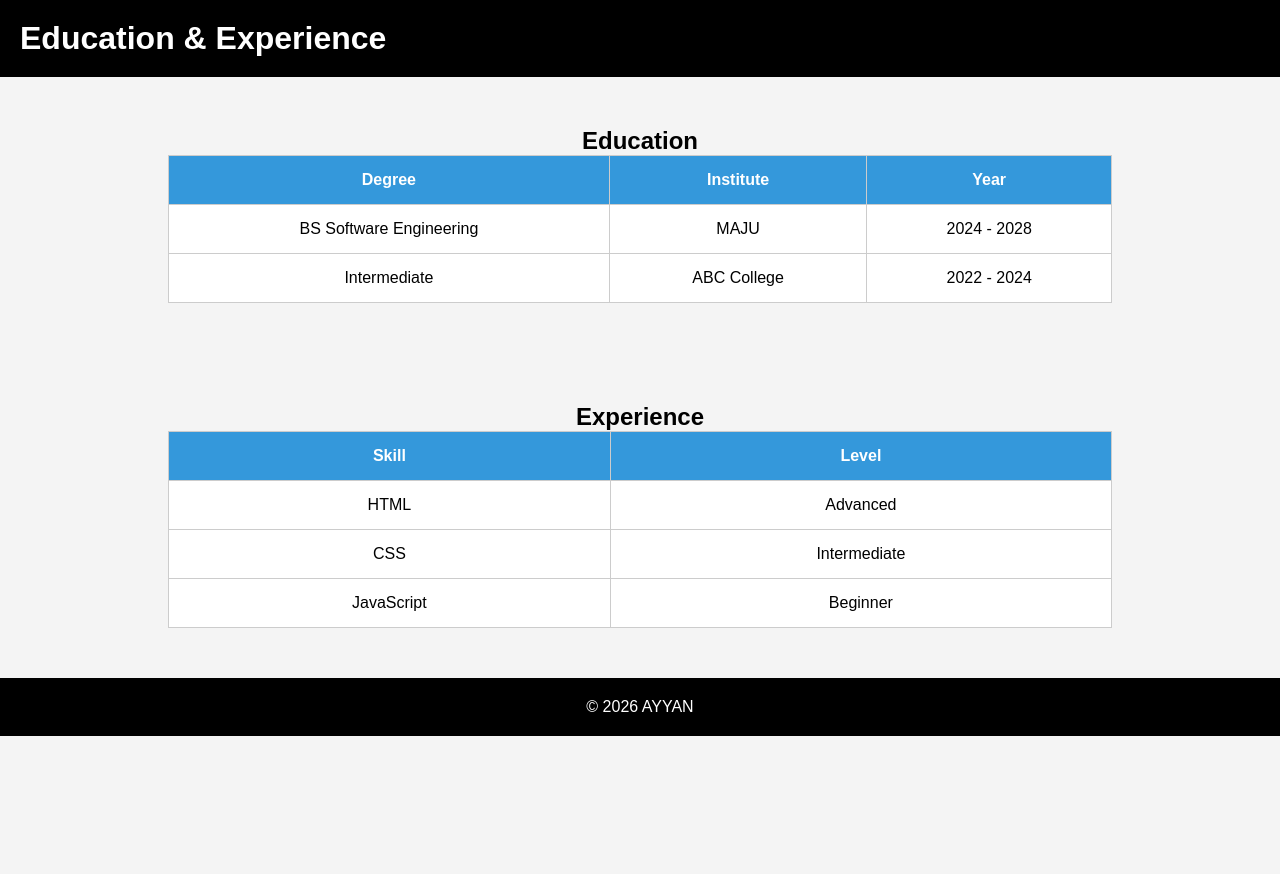
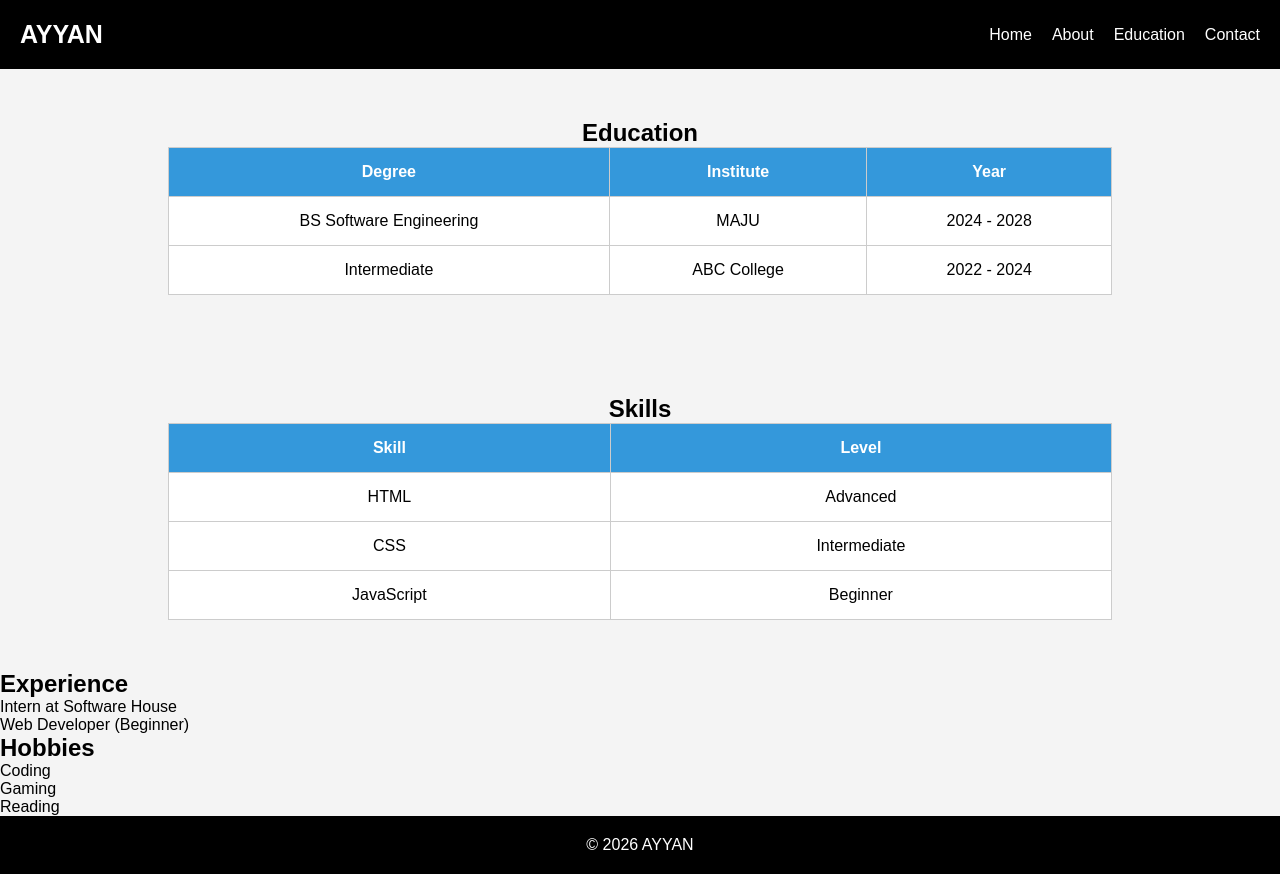
Before and after one commit to Ayyan540/AICT-PORTFOLIO, a plain HTML site: page EDUCATION.HTML in a window 1280 px wide. Before the commit the page ends 800 px from the top, so only its background shows below. Drawn offline with Linux system fonts and the light colour scheme.

Commit message:
Enhance EDUCATION.HTML with new sections and navigation
Added navigation bar, experience section, and hobbies section.

```diff
--- a/EDUCATION.HTML
+++ b/EDUCATION.HTML
@@ -4,76 +4,85 @@
     <meta charset="UTF-8">
     <meta name="viewport" content="width=device-width, initial-scale=1.0">
     <title>Education</title>
-
     <link rel="stylesheet" href="style.css">
 </head>
 <body>
 
+    <!-- Integrated Navigation Bar -->
     <header>
-    <h1>Education & Experience</h1>
+        <div class="logo">AYYAN </div>
+        <nav>
+            <ul>
+                <li><a href="index.html">Home</a></li>
+                <li><a href="About.html">About</a></li>
+                <li><a href="EDUCATION.HTML">Education</a></li>
+                <li><a href="CONTACT.HTML">Contact</a></li>
+            </ul>
+        </nav>
     </header>
 
     <main>
-
-
         <section>
-
             <h2>Education</h2>
-
             <table>
-
                 <tr>
                     <th>Degree</th>
                     <th>Institute</th>
                     <th>Year</th>
                 </tr>
-
                 <tr>
                     <td>BS Software Engineering</td>
                     <td>MAJU</td>
                     <td>2024 - 2028</td>
                 </tr>
-
                 <tr>
                     <td>Intermediate</td>
                     <td>ABC College</td>
                     <td>2022 - 2024</td>
                 </tr>
-
             </table>
-
         </section>
 
         <section>
-
-        <h2>Experience</h2>
-
+            <h2>Skills</h2>
             <table>
-
                 <tr>
                     <th>Skill</th>
                     <th>Level</th>
                 </tr>
-
                 <tr>
                     <td>HTML</td>
                     <td>Advanced</td>
                 </tr>
-
                 <tr>
                     <td>CSS</td>
                     <td>Intermediate</td>
                 </tr>
-
                 <tr>
                     <td>JavaScript</td>
                     <td>Beginner</td>
                 </tr>
-
             </table>
-
         </section>
 
+        <!-- Added Experience Section -->
+        <div class="container" id="experience">
+            <h2>Experience</h2>
+            <ul>
+                <li>Intern at Software House</li>
+                <li>Web Developer (Beginner)</li>
+            </ul>
+        </div>
+
+        <!-- Added Hobbies Section -->
+        <div class="container" id="hobbies">
+            <h2>Hobbies</h2>
+            <ul>
+                <li>Coding</li>
+                <li>Gaming</li>
+                <li>Reading</li>
+            </ul>
+        </div>
     </main>
 
     <footer>
```
Lines whose indentation alone changed are shown as unchanged.
